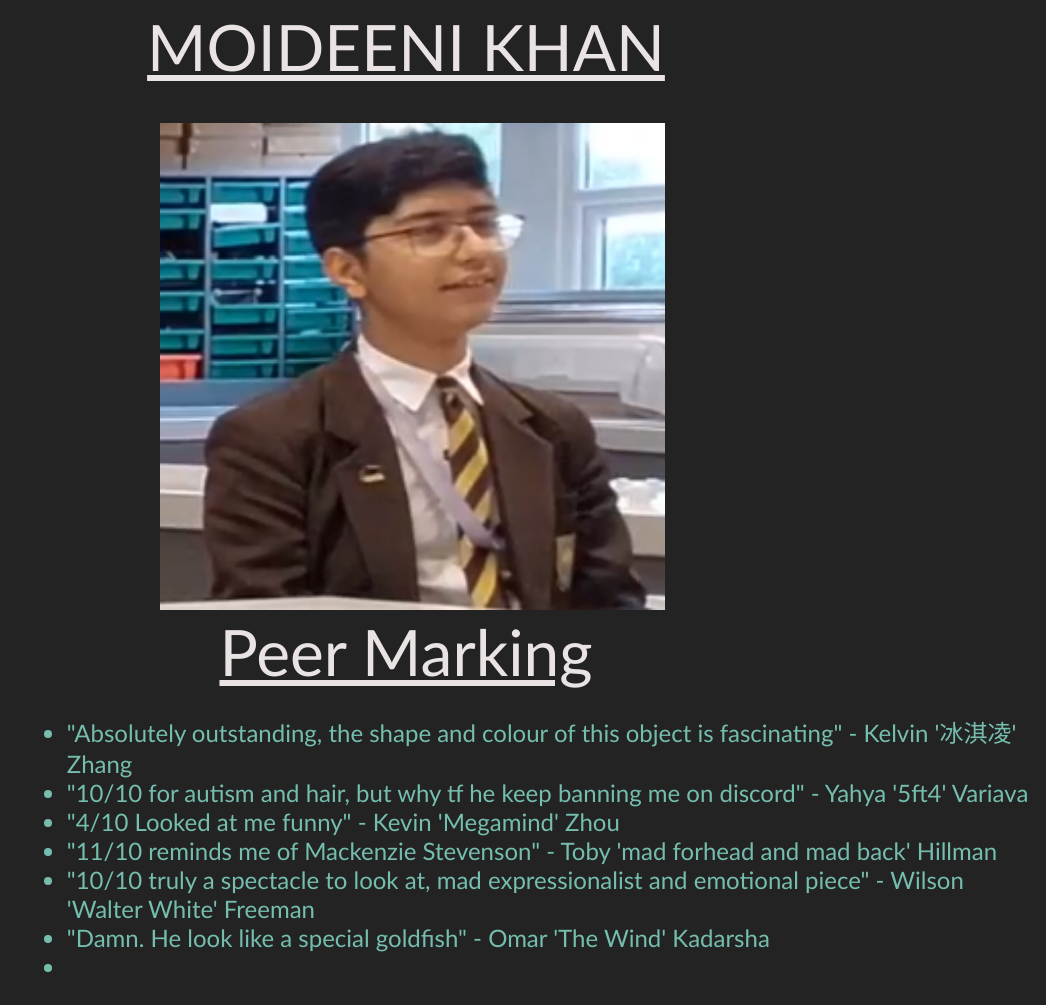
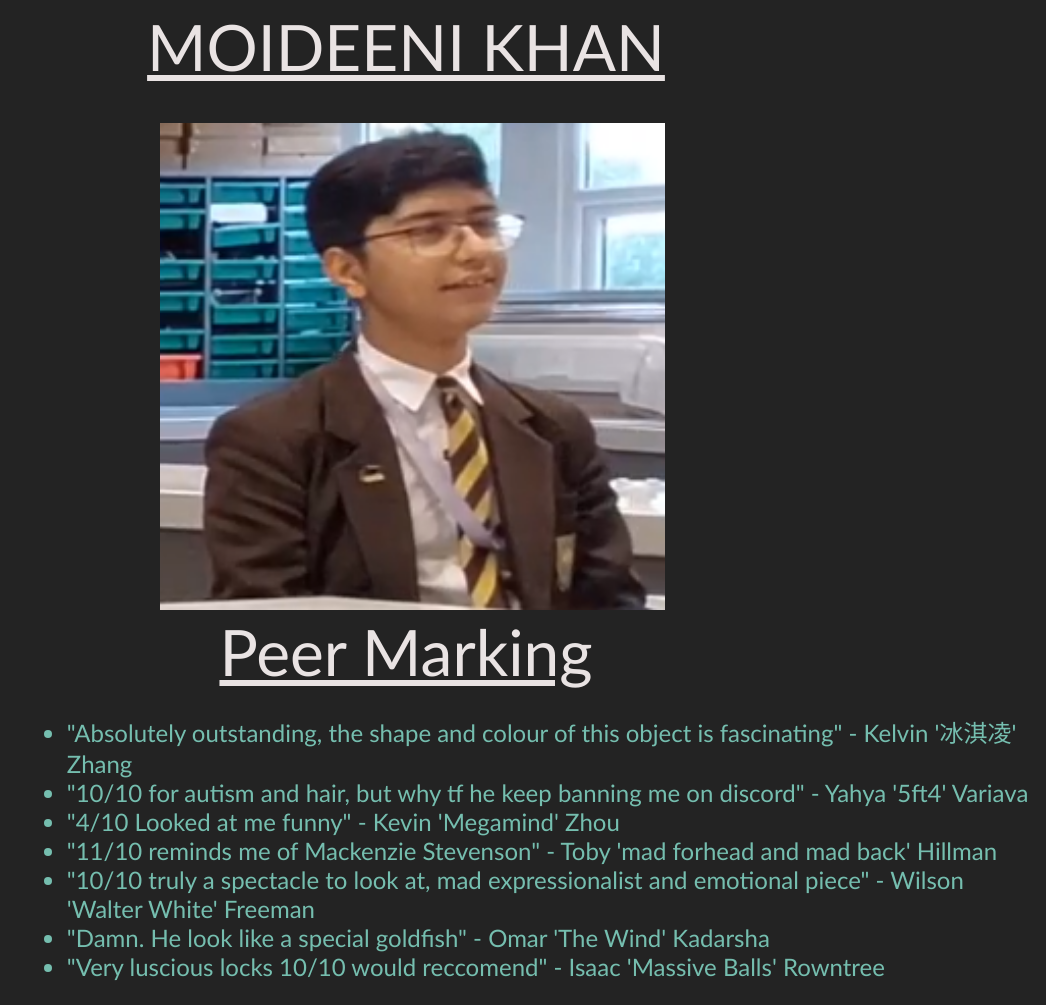
Before and after one commit to userNameAsString/Moideeni, a plain HTML site: page index.html in a window 1280 px wide. Shown: the whole page, without its empty margins (234-1280 px from the left). Drawn offline with Linux system fonts and the light colour scheme.

Commit message:
Add files via upload

```diff
--- a/index.html
+++ b/index.html
@@ -27,6 +27,8 @@
         </li><li>
             "Damn. He look like a special goldfish" - Omar 'The Wind' Kadarsha
         </li><li>
+            "Very luscious locks 10/10 would reccomend" - Isaac 'Massive Balls' Rowntree
+        </li>
     </ul>
 </body>
 </html>
```
